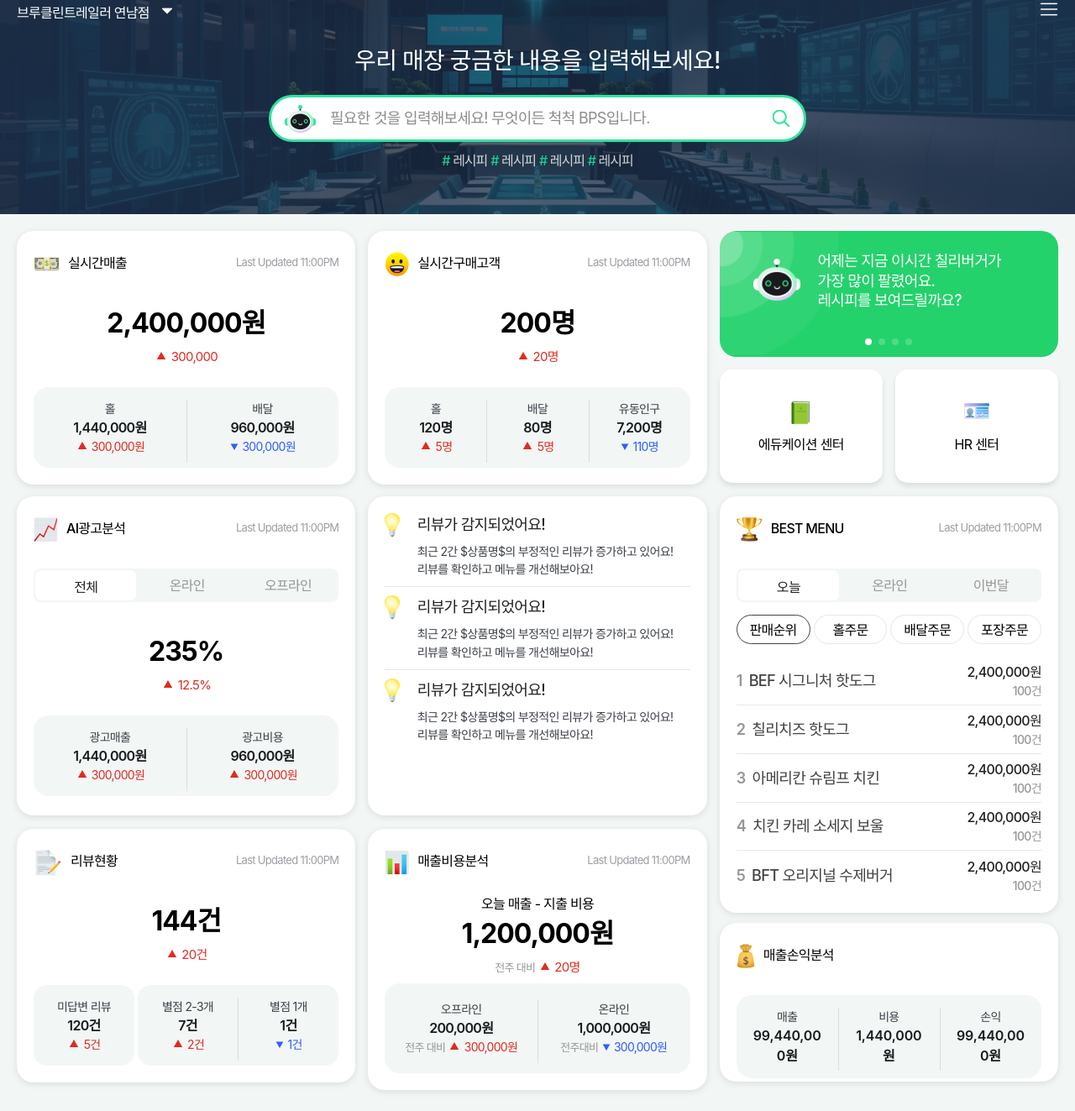
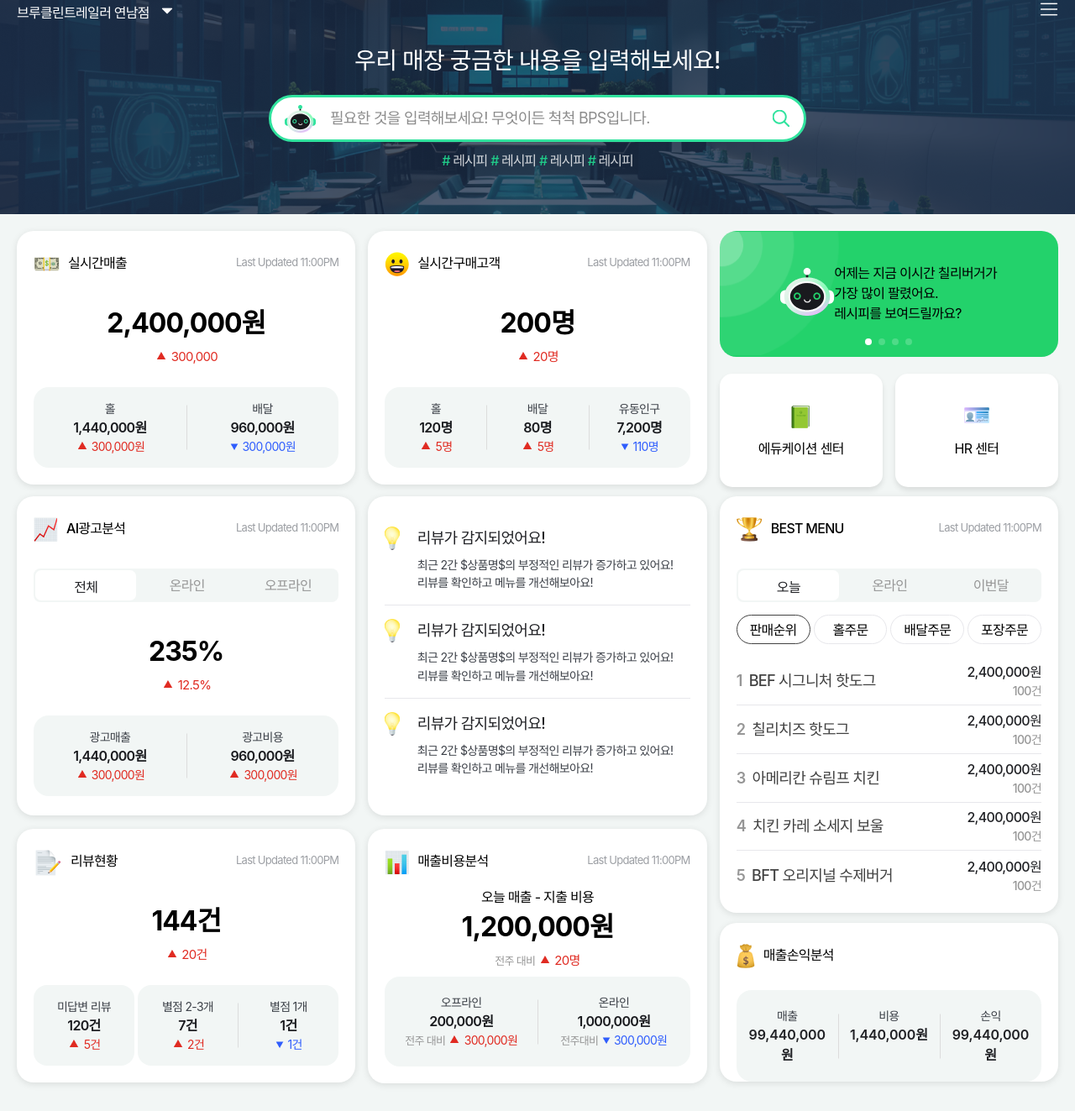
Before and after one commit to HeoSsaM/bps, a plain HTML site: page index.html in a window 1280 px wide. Shown: the part 45-1368 px from the top of the page at 84% size. Drawn offline with nearby package versions, Linux system fonts and the light colour scheme; a web font is replaced by a local one.

Commit message:
style.css/index.html modified

```diff
--- a/css/style.css
+++ b/css/style.css
@@ -277,9 +277,10 @@ body {
 .card_details>div+div::before {
     content: '';
     position: absolute;
-    left: 0;
+    left: 0; top: 50%;
+    transform: translateY(-50%);
     width: 1px;
-    height: 75px;
+    height: 53px;
     background: #DCDCDC;
 }
 .card_details .detail_item {
@@ -341,28 +342,18 @@ body {
 .chatbot_slider {
     width: 100%;
     border-radius: 20px;
+    height: 9.38rem;
     overflow: hidden;
+    background: url(../img/img_chatbot_banner_bg.png) no-repeat center / cover;
+    margin-bottom: 1.25rem;
 }
 .chatbot_slider .swiper-slide {
+    padding: 2.4rem
+}
+.chatbot_slider .slider_text {
     display: flex;
     justify-content: center;
     align-items: center;
-    width: 100%;
-    height: 9.38rem;
-    padding: 1.25rem 2.5rem 3.2rem;
-    background: url(../img/img_chatbot_banner_bg.png) no-repeat center / cover;
-    /* 비율 유지 및 채움 */
-}
-.chatbot_slider .chatbot_icon {width: 18%;}
-.chatbot_icon img {max-width: 100%;}
-.chatbot_slider .chatbot_text {
-    width: 78%;
-    line-height: 1.3;
-    color: #fff;
-    margin-left: 1.25rem;
-    font-size: 1.125rem;
-    font-weight: 500;
-    letter-spacing: -1px;
 }
 .swiper-pagination-bullet {
     background: var(--color-white);
@@ -398,10 +389,9 @@ body {
 /* 리뷰 알림 영역 */
 .new_review_list li {
     position: relative;
-    padding: 0 0 0.625rem 2.4rem;
+    padding: 1rem 0 1rem 2.4rem;
 }
 .new_review_list li + li {
-    padding-top: 0.625rem;
     border-top: 1px solid #E7E7EB;
 }
 .new_review_list li::before {
@@ -502,7 +492,7 @@ body {
 
 /* 매출비용분석 */
 .sec_sales_cost .card_title {
-    margin-bottom: 1.3rem;
+    margin-bottom: 0.8rem;
 }
 .sec_sales_cost .detail_item {
     padding: 1.25rem;
@@ -519,12 +509,17 @@ body {
 }
 
 /* 매출손익분석 */
+.sec_sales_profit .card_title {
+    margin-bottom: 1.5rem;
+}
 .sec_sales_profit .card_details.mobile {
     display: none;
 }
-.sec_sales_profit .item_value {
+.sec_sales_profit .detail_item {
+    padding: 20px 12px;
+}
+.sec_sales_profit .detail_item>.item_value {
     color: #202125;
-    font-size: 16px;
     font-weight: 600;
     letter-spacing: -0.01em;
     text-align: center;
--- a/index.html
+++ b/index.html
@@ -126,6 +126,7 @@
                         <!-- 슬라이드 1 -->
                         <div class="swiper-wrapper">
                             <div class="swiper-slide">
+                                <div class="slider_text">
                                     <div class="chatbot_icon">
                                         <img src="img/ico_chatbot.png" alt="">
                                     </div>
@@ -133,7 +134,9 @@
                                         <p>어제는 지금 이시간 칠리버거가<br>가장 많이 팔렸어요.<br>레시피를 보여드릴까요?</p>
                                     </div>
                                 </div>
+                            </div>
                             <div class="swiper-slide">
+                                <div class="slider_text">
                                     <div class="chatbot_icon">
                                         <img src="img/ico_chatbot.png" alt="">
                                     </div>
@@ -141,7 +144,9 @@
                                         <p>어제는 지금 이시간 칠리버거가<br>가장 많이 팔렸어요.<br>레시피를 보여드릴까요?</p>
                                     </div>
                                 </div>
+                            </div>
                             <div class="swiper-slide">
+                                <div class="slider_text">
                                     <div class="chatbot_icon">
                                         <img src="img/ico_chatbot.png" alt="">
                                     </div>
@@ -149,12 +154,15 @@
                                         <p>어제는 지금 이시간 칠리버거가<br>가장 많이 팔렸어요.<br>레시피를 보여드릴까요?</p>
                                     </div>
                                 </div>
+                            </div>
                             <div class="swiper-slide">
+                                <div class="slider_text">
                                     <div class="chatbot_icon">
                                         <img src="img/ico_chatbot.png" alt="">
                                     </div>
                                     <div class="chatbot_text">
                                         <p>어제는 지금 이시간 칠리버거가<br>가장 많이 팔렸어요.<br>레시피를 보여드릴까요?</p>
+                                    </div>
                                 </div>
                             </div>
                         </div>
```
Lines whose indentation alone changed are shown as unchanged.
